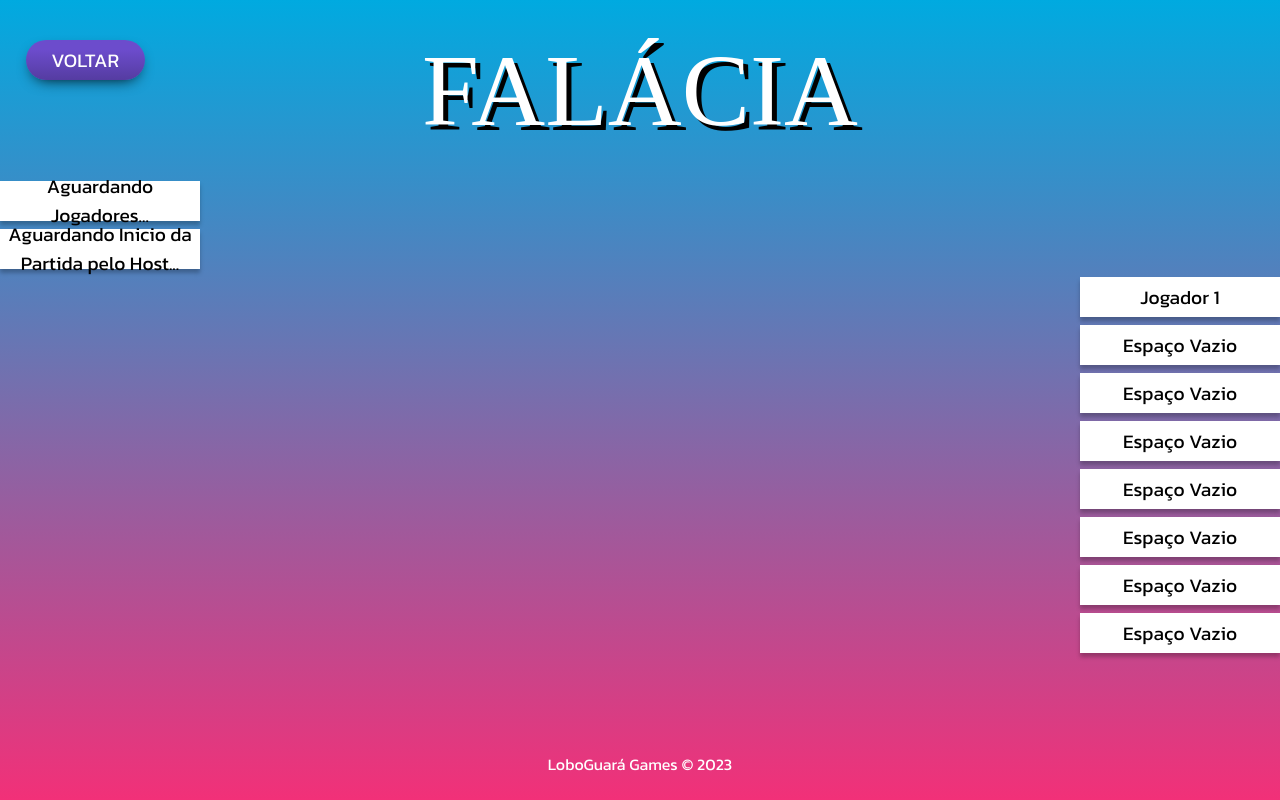
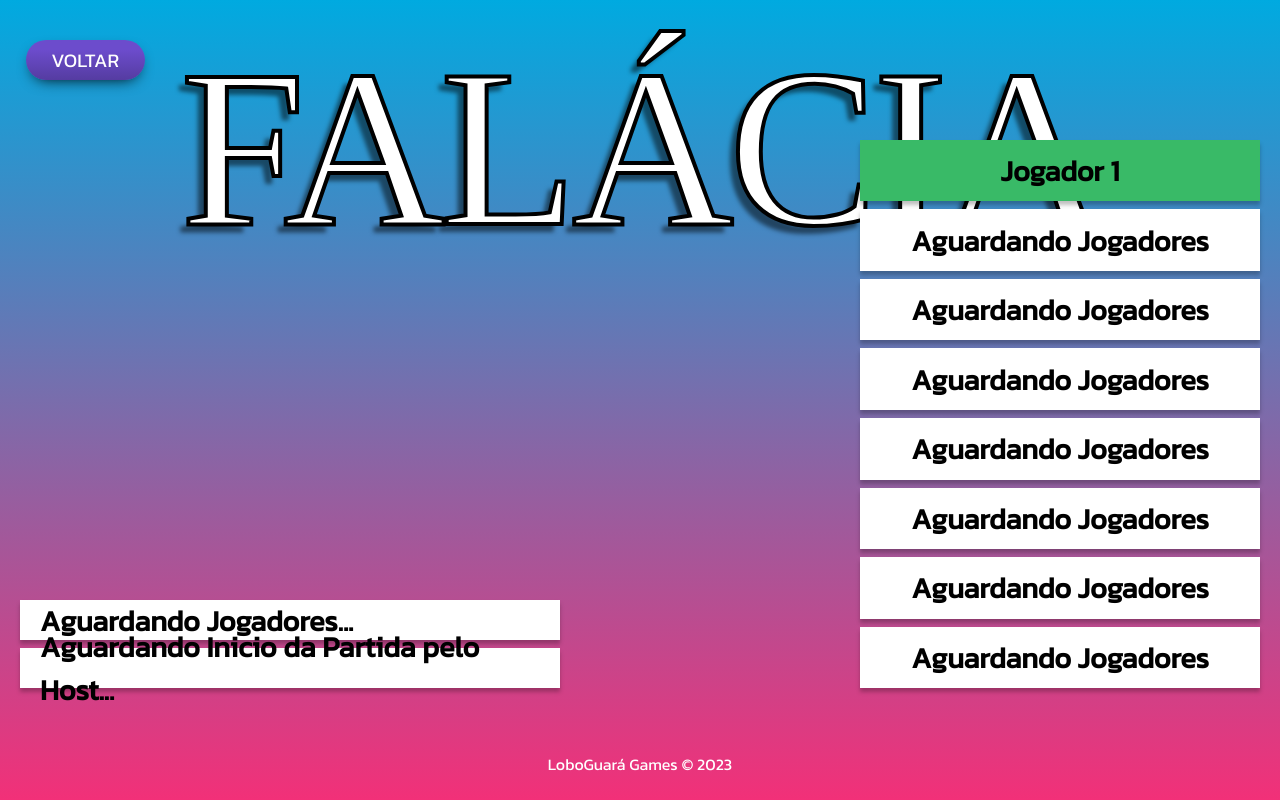
Before and after one commit to Feliper62/falacia-game-frontend, a Next.js app: page /pages/grupo in a window 1280 px wide. Built offline with nearby package versions, Linux system fonts and the light colour scheme; a web font is replaced by a local one.

Commit message:
:fix:Adicionado estilo na página grupo Jogador

```diff
--- a/package.json
+++ b/package.json
@@ -12,9 +12,9 @@
     "autoprefixer": "10.4.15",
     "eslint": "8.49.0",
     "eslint-config-next": "13.5.1",
-    "next": "13.5.1",
-    "postcss": "8.4.30",
-    "react": "18.2.0",
+    "next": "^14.0.3",
+    "postcss": "^8.4.31",
+    "react": "^18.2.0",
     "react-dom": "18.2.0",
     "tailwindcss": "3.3.3"
   }
--- a/src/app/pages/(inGame)/grupo/page.js
+++ b/src/app/pages/(inGame)/grupo/page.js
@@ -3,16 +3,27 @@ import styles from '../../../styles/Texto.module.css'
 import stylesText from '../../../styles/CaixaDeTexto.module.css'
 import CaixaDeTexto from "@/app/components/CaixaDeTexto";
 
+
 export default function GrupoConvidado(){
     return (
     <>
       <Texto className={styles.titulo} text='falácia'></Texto>
+      <div className={stylesText.container}>
+      <div>
       <CaixaDeTexto className={stylesText.caixaDeTextoEsquerda} text='Aguardando Jogadores...'/>
       <CaixaDeTexto className={stylesText.caixaDeTextoEsquerda} text='Aguardando Inicio da Partida pelo Host...'/>
-
+      </div>
+      <div>
+      <CaixaDeTexto className={stylesText.caixaDeTextoDireita} text='Jogador 1'/>
+      <CaixaDeTexto className={stylesText.caixaDeTextoDireita} text='Aguardando Jogadores'/>
+      <CaixaDeTexto className={stylesText.caixaDeTextoDireita} text='Aguardando Jogadores'/>
+      <CaixaDeTexto className={stylesText.caixaDeTextoDireita} text='Aguardando Jogadores'/>
+      <CaixaDeTexto className={stylesText.caixaDeTextoDireita} text='Aguardando Jogadores'/>
+      <CaixaDeTexto className={stylesText.caixaDeTextoDireita} text='Aguardando Jogadores'/>
+      <CaixaDeTexto className={stylesText.caixaDeTextoDireita} text='Aguardando Jogadores'/>
+      <CaixaDeTexto className={stylesText.caixaDeTextoDireita} text='Aguardando Jogadores'/>
+      </div>
+      </div>
     </>
     )
-  }
-  GrupoConvidado.getLayout = function getLayout(page) {
-    return <inGameLayout>{page}</inGameLayout>; // Substitua 'RootLayout' pelo seu layout personalizado, se necessário
-  };
+};
--- a/src/app/pages/(inGame)/layout.js
+++ b/src/app/pages/(inGame)/layout.js
@@ -8,19 +8,8 @@ import CaixaDeTexto from '@/app/components/CaixaDeTexto'
 export default function inGameLayout({ children }) {
     return (
       <>
-
        {children}
-
       <Button className={buttonStyle.voltarButton}  text="Voltar" href="/" id="voltar" />
-      <CaixaDeTexto className={stylesText.caixaDeTextoDireita} text='Jogador 1'/>
-      <CaixaDeTexto className={stylesText.caixaDeTextoDireita} text='Espaço Vazio'/>
-      <CaixaDeTexto className={stylesText.caixaDeTextoDireita} text='Espaço Vazio'/>
-      <CaixaDeTexto className={stylesText.caixaDeTextoDireita} text='Espaço Vazio'/>
-      <CaixaDeTexto className={stylesText.caixaDeTextoDireita} text='Espaço Vazio'/>
-      <CaixaDeTexto className={stylesText.caixaDeTextoDireita} text='Espaço Vazio'/>
-      <CaixaDeTexto className={stylesText.caixaDeTextoDireita} text='Espaço Vazio'/>
-      <CaixaDeTexto className={stylesText.caixaDeTextoDireita} text='Espaço Vazio'/>
-
       </>
 
     )
--- a/src/app/styles/CaixaDeTexto.module.css
+++ b/src/app/styles/CaixaDeTexto.module.css
@@ -3,41 +3,49 @@
     flex-direction: column;
     text-align: center;
     justify-content: center;
-    align-self: flex-end;
     font-family: Kanit, sans-serif;
-    font-size: 1.5vw; /* Tamanho de fonte relativo à largura da tela */
+    font-weight: 600;
+    font-size: 1.8rem; /* Tamanho de fonte relativo à largura da tela */
     margin-bottom: 1vh;
     text-decoration: none;
     color: black;
     background-color: white;
     box-shadow: 0px 4px 4px 0px rgba(0, 0, 0, 0.25);
-    width: 25vh; /* 25% do viewport height */
-    height: 5vh; /* 5% do viewport height */
-
+    width: 50vh; /* 25% do viewport height */
+    height: 7.7vh; /* 5% do viewport height */
+    margin-right: 20px;
+    margin-top: 6px;
 }
 
 .caixaDeTextoEsquerda {
     display: flex;
     flex-direction: column;
-    text-align: center;
+    text-align: start;
+    padding-left: 20px;
+    font-weight: 600;
     justify-content: center;
     align-self: flex-start;
     font-family: Kanit, sans-serif;
-    font-size: 1.5vw; /* Tamanho de fonte relativo à largura da tela */
+    font-size: 1.8rem; /* Tamanho de fonte relativo à largura da tela */
     margin-bottom: 1vh;
     text-decoration: none;
     color: black;
     background-color: white;
     box-shadow: 0px 4px 4px 0px rgba(0, 0, 0, 0.25);
-    width: 25vh; /* 25% do viewport height */
+    width: 65vh; /* 25% do viewport height */
     height: 5vh; /* 5% do viewport height */
+    margin-left: 20px;
+
 }
 
 .container {
     display: flex;
-    flex-direction: column;
-    align-items: flex-start;
-    position: relative;
     width: 100%;
-    height: 100vh;
+    height: 50vh;
+    justify-content: space-between;
+    align-items: end;
   }
+
+  .caixaDeTextoDireita:first-child{
+    background-color: #39ba67;
+}
--- a/src/app/styles/Texto.module.css
+++ b/src/app/styles/Texto.module.css
@@ -25,13 +25,15 @@
     display: flex;
     text-align: center;
     font-family: Karantina;
-    font-size: 8vw; /* Tamanho de fonte relativo à largura da tela */
+    font-size: 14rem; /* Tamanho de fonte relativo à largura da tela */
+    letter-spacing: -0.313rem;
     text-transform: uppercase;
     color: #fff;
-    text-shadow: 5px 5px 0 #000;
+    text-shadow: -0.5rem 0.5rem 0.25rem rgba(0,0,0,0.50);
+    -webkit-text-stroke: 4px #000;
     max-width: 1200px;
     margin: 1rem; /* Espaçamento menor em todas as direções */
-    padding: 1rem; /* Espaçamento interno menor */
+    padding: 0.2rem; /* Espaçamento interno menor */
   }
 
   @media (max-width: 768px) {
```
Also changed, not shown: 1 other file (tests, documents, lock files or other folders).
